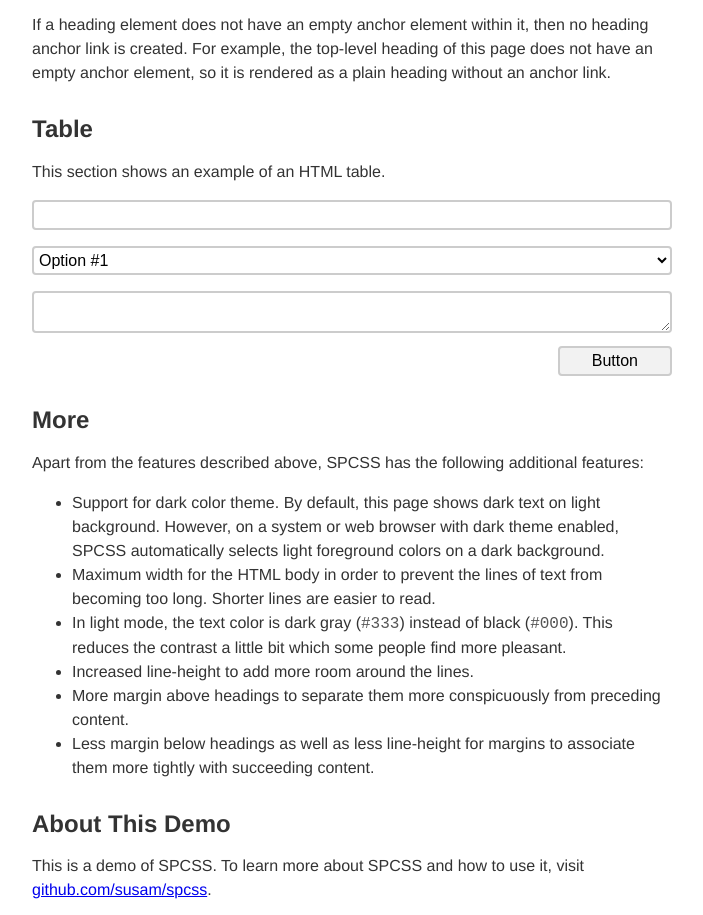
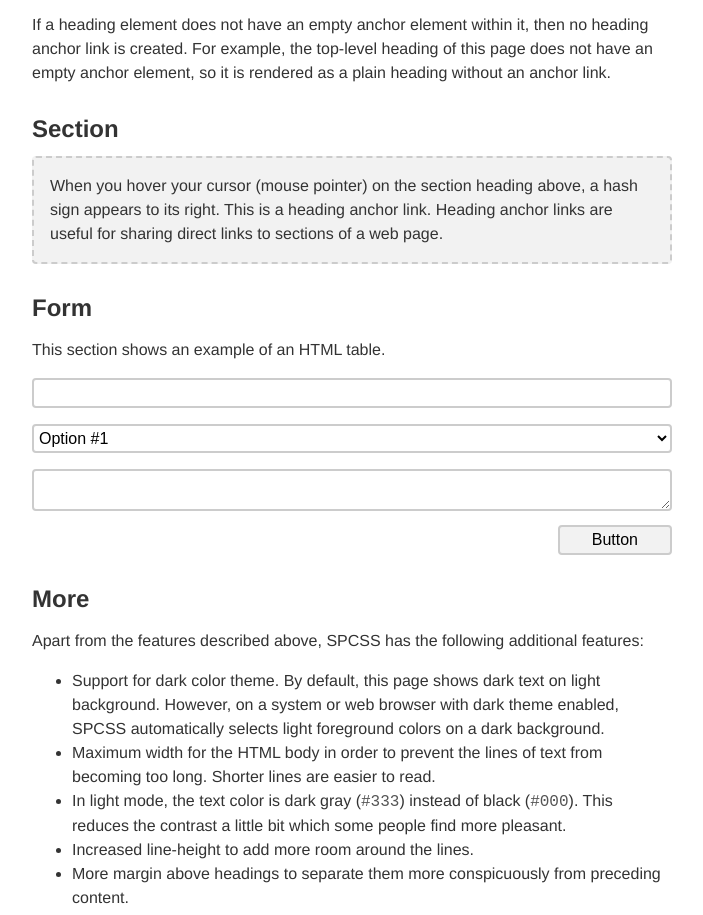
Before and after one commit to javanile/crisp, a website: page index.html in a window 1280 px wide. Shown: the part 2909-3824 px from the top of the page, without its empty margins (288-991 px from the left). Drawn offline with Linux system fonts and the light colour scheme.

Commit message:
First commit

```diff
--- a/css/crisp.scss
+++ b/css/crisp.scss
@@ -51,3 +51,10 @@ pre, code, samp, kbd {
 pre, blockquote {
   padding: 0.5em 0.75em 0.6em 0.75em;
 }
+
+section {
+  border-radius: 4px;
+  border: 2px dashed #cccccc;
+  background: #f2f2f2;
+  padding: 1em;
+}
--- a/index.html
+++ b/index.html
@@ -190,7 +190,15 @@ hello, world&lt;/samp&gt;
   heading of this page does not have an empty anchor element, so it is
   rendered as a plain heading without an anchor link.
 </p>
-<h2 id="form">Table<a href="#form"></a></h2>
+<h2 id="section">Section<a href="#section"></a></h2>
+<section>
+  When you hover your cursor (mouse pointer) on the section heading
+  above, a hash sign appears to its right. This is a heading anchor
+  link. Heading anchor links are useful for sharing direct links to
+  sections of a web page.
+</section>
+
+<h2 id="form">Form<a href="#form"></a></h2>
 <p>
   This section shows an example of an HTML table.
 </p>
```
Also changed, not shown: css/crisp.css, 1 other file.
